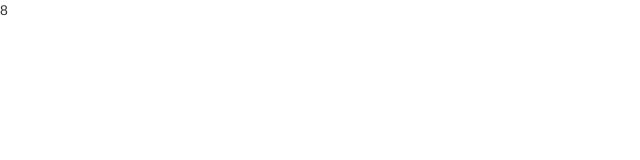
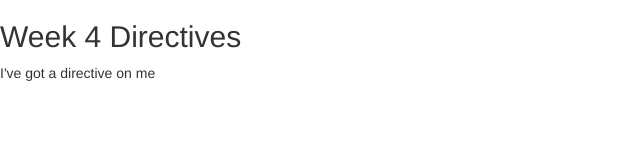
Before and after one commit to tessmaria/WebDesignYear2, a website: page Week4/app/index.html in a window 1280 px wide. Shown: the whole page, without its empty margins (0-640 px from the left). Drawn offline with nearby package versions, Linux system fonts and the light colour scheme.

Commit message:
Directive example for class

```diff
--- a/Week4/app/index.html
+++ b/Week4/app/index.html
@@ -8,11 +8,13 @@
     <link rel="stylesheet" type="text/css" href="https://maxcdn.bootstrapcdn.com/bootstrap/3.3.7/css/bootstrap.min.css">
     <script src="./js/app.js"></script>
     <script src="./js/week-four-controller.js"></script>
+    <script src="./js/apply-class.directive.js"></script>
 </head>
 
 <body>
     <div ng-controller="WeekFourController">
-        {{4 + 4}}
+        <h2>Week 4 Directives</h2>
+        <div apply-class="'my-other-new-class'">I've got a directive on me</div>
     </div>
 </body>
 </html>
--- /dev/null
+++ b/Week4/app/js/apply-class.directive.js
@@ -0,0 +1,13 @@
+angular.module('app').directive('applyClass', function(){
+
+    return {
+        restrict: 'A',
+        scope:{
+            applyClass:'='
+        },
+        controller: function($scope, $element){
+            $element.addClass($scope.applyClass);
+        }
+    }
+
+})
```
